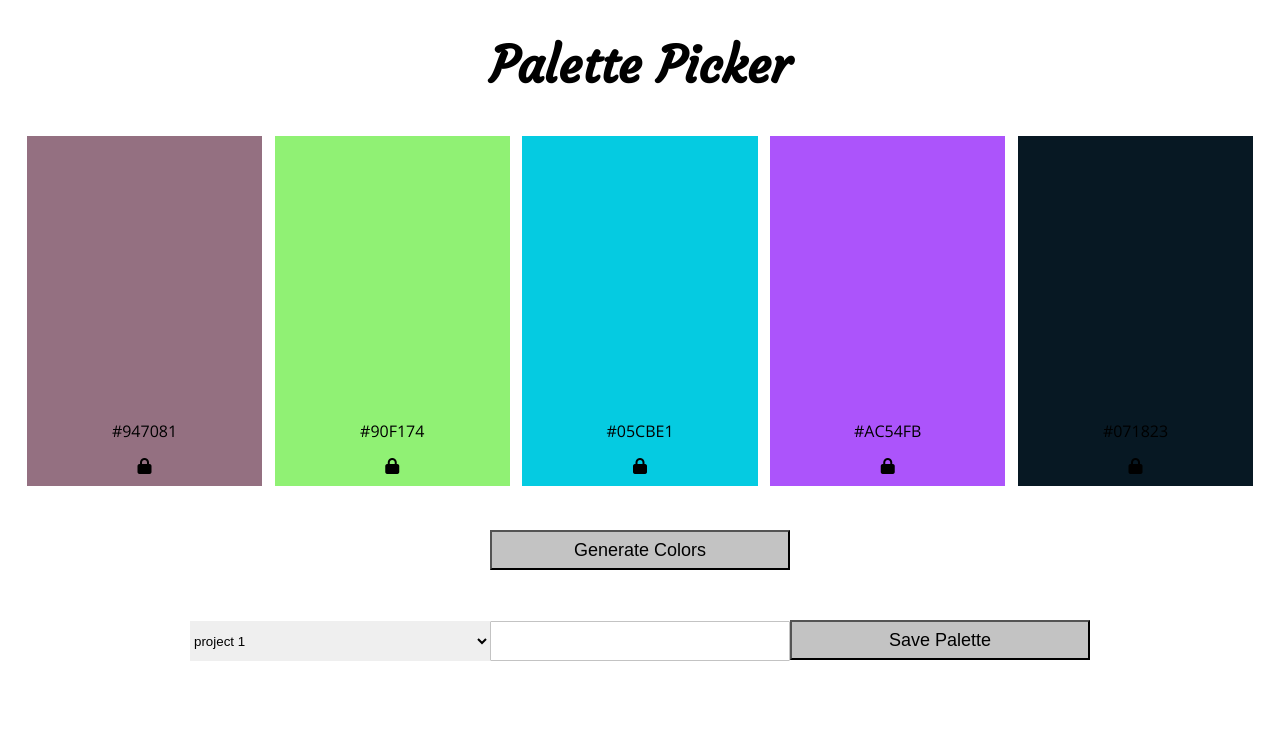
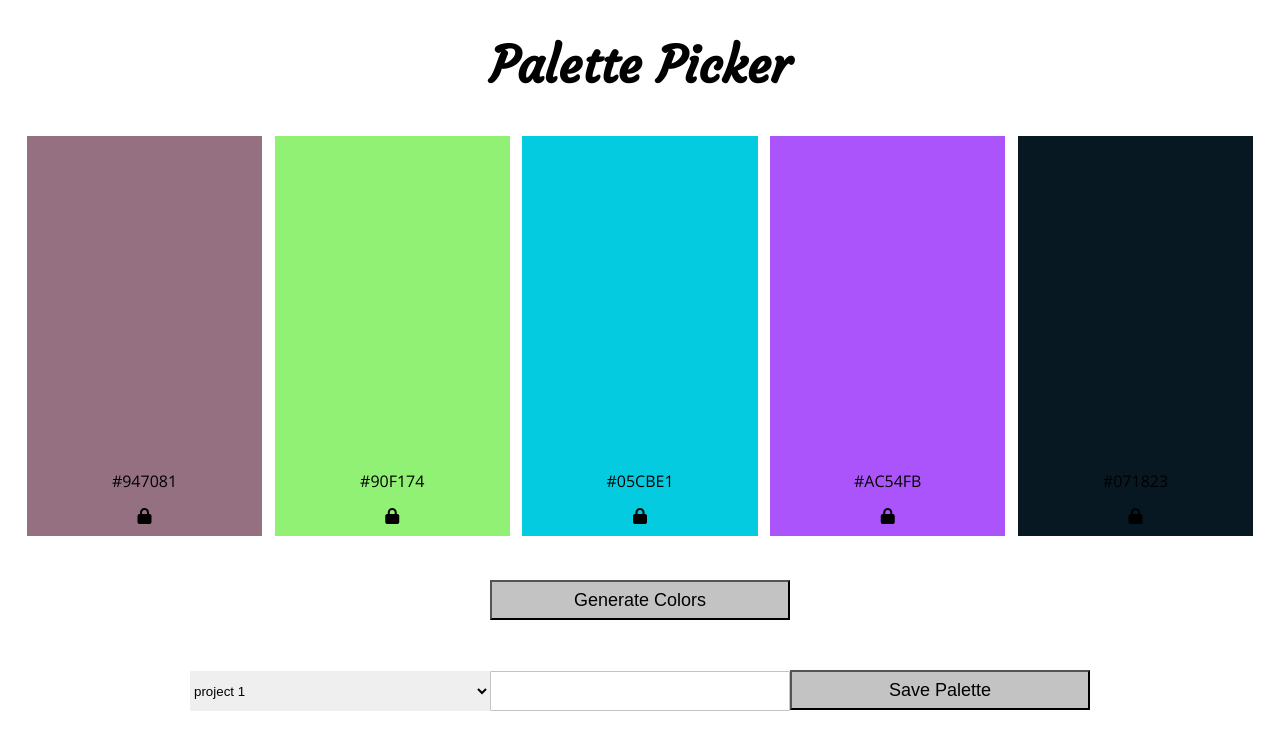
Before and after one commit to Klhalls89/FE-Palette-Picker, a React (Create React App) app: page / in a window 1280 px wide. Shown: the top 750 px of the page. Built offline with nearby package versions, Linux system fonts and the light colour scheme.

Commit message:
import project to app

```diff
--- a/src/components/App/App.js
+++ b/src/components/App/App.js
@@ -1,7 +1,8 @@
 import React, { Component } from 'react';
+import Projects from '../Projects/Projects'
 
 class App extends Component {
-  constructor(){
+  constructor() {
     super()
     this.state = {
       colors: []
@@ -67,6 +68,7 @@ class App extends Component {
           <input type="text"/>
           <button className="save-pal">Save Palette</button>
         </form>
+        <Projects />
       </div>
     )
   }
--- a/src/components/App/App.scss
+++ b/src/components/App/App.scss
@@ -20,7 +20,7 @@
   div {
     display: flex;
     flex-direction: column;
-    height: 350px;
+    height: 400px;
     justify-content: flex-end;
     margin: .5%;
     padding: 1%;
--- a/src/components/projects/projects.js
+++ b/src/components/projects/projects.js
@@ -1,18 +1,20 @@
-import React from 'react'
+import React, { Component } from 'react';
 
+class Projects extends Component {
+  constructor() {
+    super()
+    this.state = {
+      projects: []
+    };
+  };
 
-    // <form className="project-form">
-    //   <input type="text"/>
-    //   <button>Project Name</button>
-    // </form>
-    // <section className="saved-portion">
-    //   <article className="project-area">
-    //   <h2>project name</h2>
-    //   <h3>palette name</h3>
-    //   <div className="saved-color1"></div>
-    //   <div className="saved-color2"></div>
-    //   <div className="saved-color3"></div>
-    //   <div className="saved-color4"></div>
-    //   <div className="saved-color5"></div>
-    //   </article>
-    // </section>
+  render() {
+    return (
+      <div className="projects">
+
+      </div>
+    )
+  }
+}
+
+export default Projects;
```
Also changed, not shown: src/components/projects/projects.scss (deleted, +0 -15 lines).
